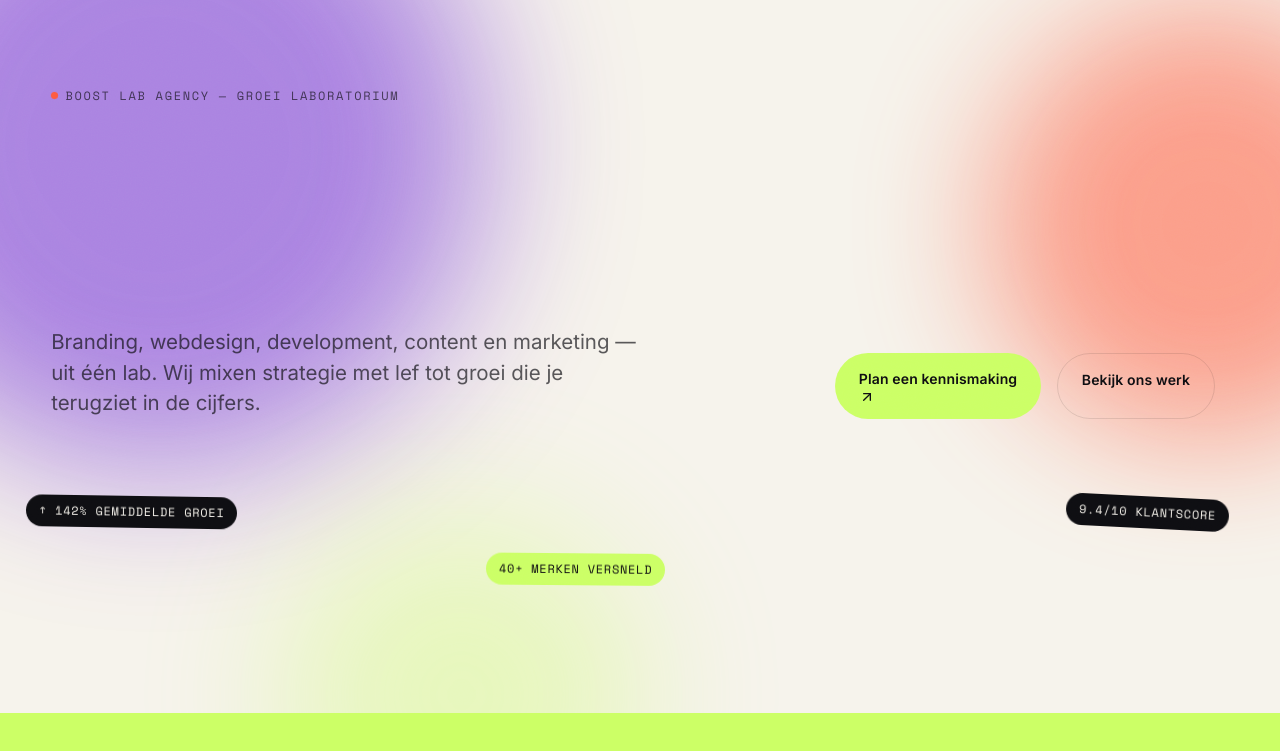
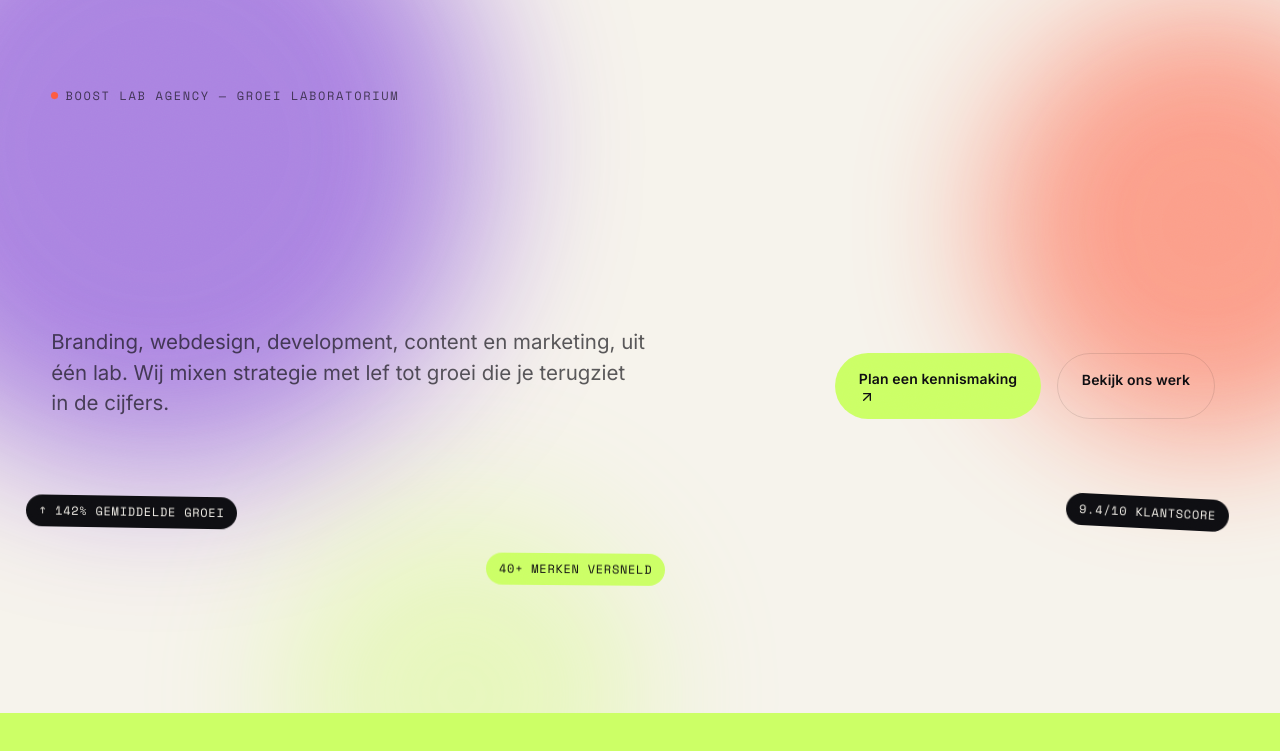
Before and after one commit to boostlab-agency/Website-, a plain HTML site: page index.html in a window 1280 px wide. Shown: the part 95-846 px from the top of the page. Drawn offline with nearby package versions, Linux system fonts and the light colour scheme.

```diff
--- a/index.html
+++ b/index.html
@@ -53,7 +53,7 @@
       <h1 class="fs-hero" style="font-size:var(--fs-hero); max-width:15ch;" data-split>Merken die harder werken dan jij.</h1>
 
       <div class="grid-2" style="grid-template-columns: 1.3fr .7fr; align-items:end; margin-top:2.4rem;">
-        <p class="lead" data-reveal>Branding, webdesign, development, content en marketing — uit één lab. Wij mixen strategie met lef tot groei die je terugziet in de cijfers.</p>
+        <p class="lead" data-reveal>Branding, webdesign, development, content en marketing, uit één lab. Wij mixen strategie met lef tot groei die je terugziet in de cijfers.</p>
         <div style="display:flex; gap:1rem; flex-wrap:wrap; justify-content:flex-start;" data-reveal>
           <a href="contact.html" class="btn btn--lime magnetic" data-cursor="Boeken">
             <span>Plan een kennismaking</span>
```
